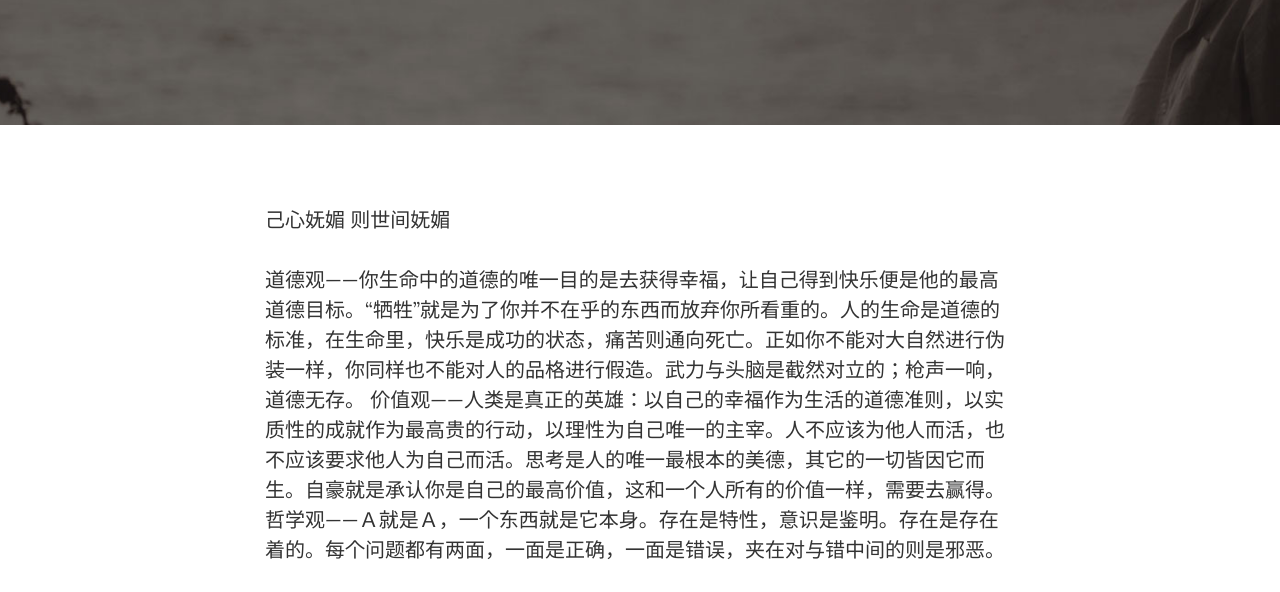
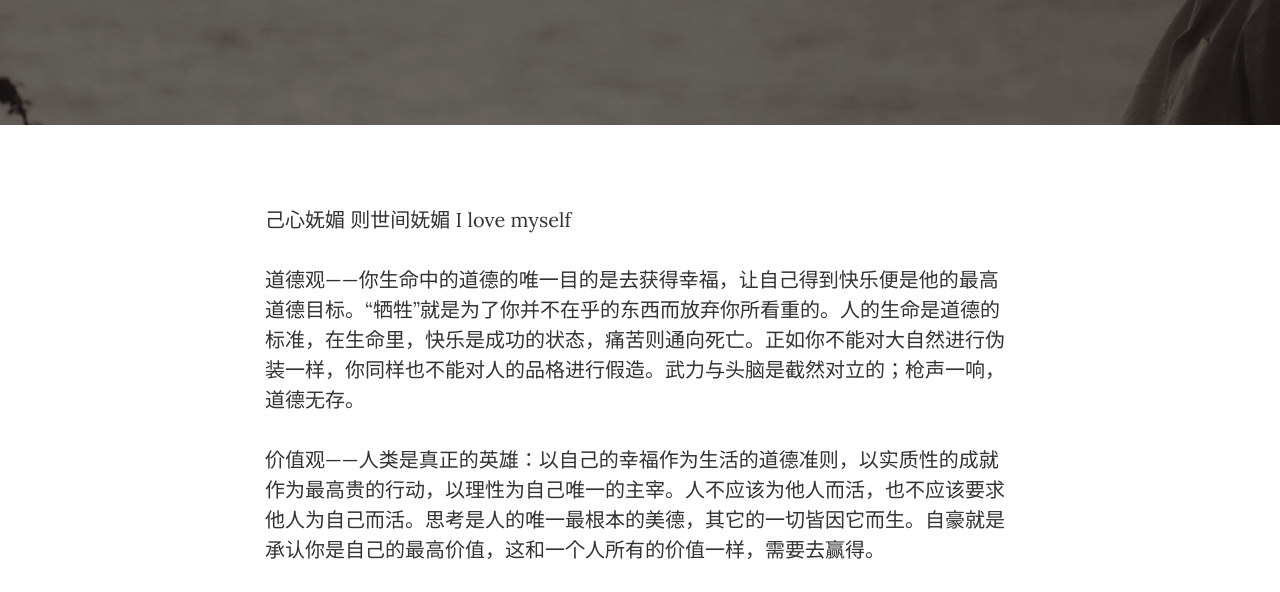
Before and after one commit to xz6656/GirlsCodingDayDemo, a website: page startbootstrap-clean-blog-gh-pages/about.html in a window 1280 px wide. Shown: the part 323-915 px from the top of the page. Drawn offline with nearby package versions, Linux system fonts and the light colour scheme.

Commit message:
chang4
继续修改about me

```diff
--- a/startbootstrap-clean-blog-gh-pages/about.html
+++ b/startbootstrap-clean-blog-gh-pages/about.html
@@ -87,12 +87,15 @@
     <div class="container">
         <div class="row">
             <div class="col-lg-8 col-lg-offset-2 col-md-10 col-md-offset-1">
-                <p>己心妩媚 则世间妩媚 </p>
-                <p>道德观——你生命中的道德的唯一目的是去获得幸福，让自己得到快乐便是他的最高道德目标。“牺牲”就是为了你并不在乎的东西而放弃你所看重的。人的生命是道德的标准，在生命里，快乐是成功的状态，痛苦则通向死亡。正如你不能对大自然进行伪装一样，你同样也不能对人的品格进行假造。武力与头脑是截然对立的；枪声一响，道德无存。
+                <p>己心妩媚 则世间妩媚  I love myself</p>
+                <p>道德观——你生命中的道德的唯一目的是去获得幸福，让自己得到快乐便是他的最高道德目标。“牺牲”就是为了你并不在乎的东西而放弃你所看重的。人的生命是道德的标准，在生命里，快乐是成功的状态，痛苦则通向死亡。正如你不能对大自然进行伪装一样，你同样也不能对人的品格进行假造。武力与头脑是截然对立的；枪声一响，道德无存。 </p>
+                <p>价值观——人类是真正的英雄：以自己的幸福作为生活的道德准则，以实质性的成就作为最高贵的行动，以理性为自己唯一的主宰。人不应该为他人而活，也不应该要求他人为自己而活。思考是人的唯一最根本的美德，其它的一切皆因它而生。自豪就是承认你是自己的最高价值，这和一个人所有的价值一样，需要去赢得。 </p>
+                <p>哲学观——Ａ就是Ａ，一个东西就是它本身。存在是特性，意识是鉴明。存在是存在着的。每个问题都有两面，一面是正确，一面是错误，夹在对与错中间的则是邪恶。 </p>
 
-                    价值观——人类是真正的英雄：以自己的幸福作为生活的道德准则，以实质性的成就作为最高贵的行动，以理性为自己唯一的主宰。人不应该为他人而活，也不应该要求他人为自己而活。思考是人的唯一最根本的美德，其它的一切皆因它而生。自豪就是承认你是自己的最高价值，这和一个人所有的价值一样，需要去赢得。
 
-                    哲学观——Ａ就是Ａ，一个东西就是它本身。存在是特性，意识是鉴明。存在是存在着的。每个问题都有两面，一面是正确，一面是错误，夹在对与错中间的则是邪恶。</p>
+
+
+
                 <p>Lorem ipsum dolor sit amet, consectetur adipisicing elit. Nostrum molestiae debitis nobis, quod sapiente qui voluptatum, placeat magni repudiandae accusantium fugit quas labore non rerum possimus, corrupti enim modi! Et.</p>
             </div>
         </div>
```
